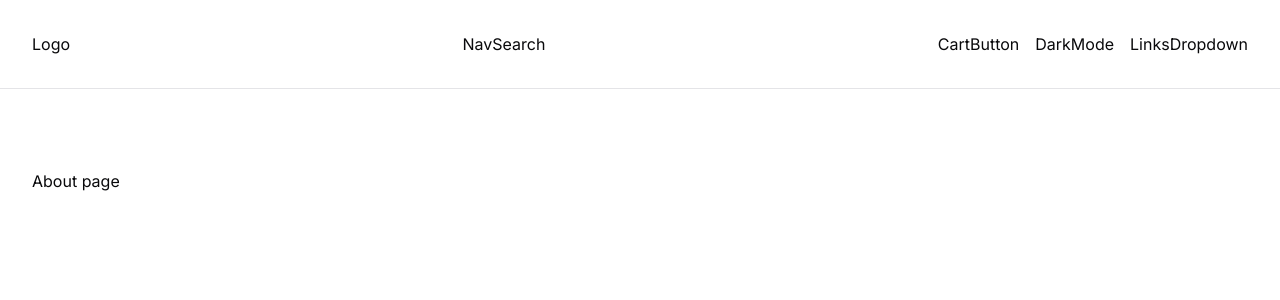
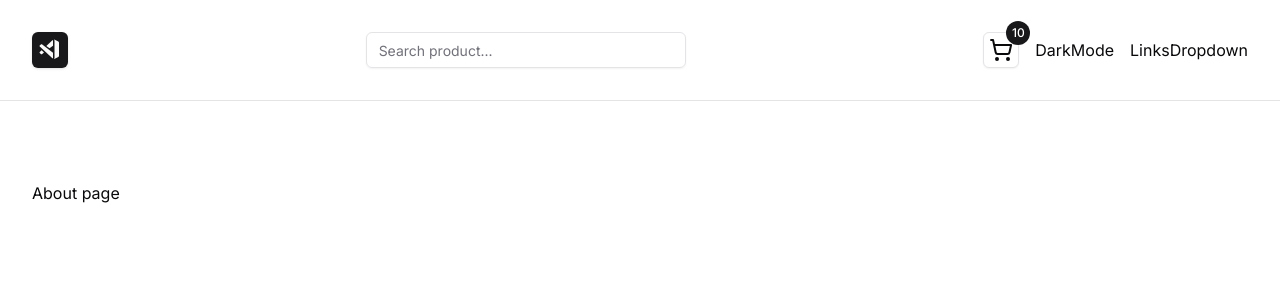
Before and after one commit to yoshis5725/store-front, a Next.js app: page /about in a window 1280 px wide. Shown: the top 300 px of the page. Built offline with nearby package versions, Linux system fonts and the light colour scheme.

Commit message:
Nav functionality - created the logo and cart buttons

```diff
--- a/package.json
+++ b/package.json
@@ -24,6 +24,7 @@
     "next": "14.2.4",
     "react": "^18",
     "react-dom": "^18",
+    "react-icons": "^5.2.1",
     "tailwind-merge": "^2.3.0",
     "tailwindcss-animate": "^1.0.7"
   },
--- a/src/components/navbar/CartButton.tsx
+++ b/src/components/navbar/CartButton.tsx
@@ -1,10 +1,20 @@
 import React from 'react';
+import {Button} from "@/components/ui/button";
+import Link from "next/link";
+import {LuShoppingCart} from "react-icons/lu";
 
 const CartButton = () => {
+    // ******* temp - will come from the Db *******
+    const numberOfItems = 10;
     return (
-        <div>
-            CartButton
-        </div>
+        <Button asChild variant={'outline'} size={'icon'} className={'flex justify-center items-center relative'}>
+            <Link href={'/cart'}>
+                <LuShoppingCart className={'w-6 h-6'}/>
+                <span className={'absolute -top-3 -right-3 bg-primary text-white rounded-full h-6 w-6 flex items-center justify-center text-xs'}>
+                    {numberOfItems}
+                </span>
+            </Link>
+        </Button>
     );
 };
 
--- a/src/components/navbar/Logo.tsx
+++ b/src/components/navbar/Logo.tsx
@@ -1,10 +1,16 @@
 import React from 'react';
+import {VscVscodeInsiders} from "react-icons/vsc";
+import {Button} from "@/components/ui/button";
+import Link from "next/link";
+
 
 const Logo = () => {
     return (
-        <div>
-            Logo
-        </div>
+        <Button size={'icon'} asChild>
+            <Link href={'/'}>
+                <VscVscodeInsiders className={'w-6 h-6'}/>
+            </Link>
+        </Button>
     );
 };
 
--- a/src/components/navbar/NavSearch.tsx
+++ b/src/components/navbar/NavSearch.tsx
@@ -1,10 +1,9 @@
 import React from 'react';
+import {Input} from "@/components/ui/input";
 
 const NavSearch = () => {
     return (
-        <div>
-            NavSearch
-        </div>
+        <Input type={'search'} placeholder={'Search product...'} className={'max-w-xs dark:bg-muted'}></Input>
     );
 };
 
```
Also changed, not shown: src/app/layout.tsx (indentation only), 1 other file (tests, documents, lock files or other folders).
